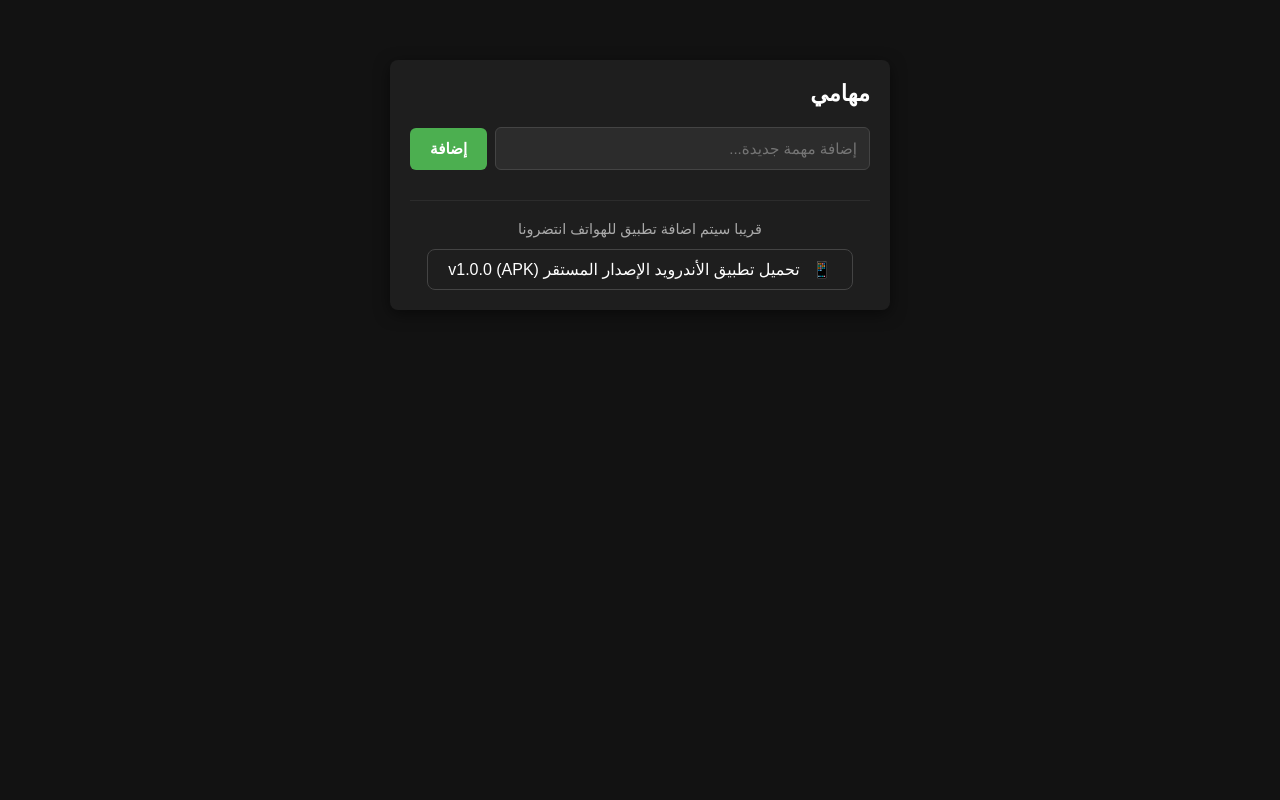
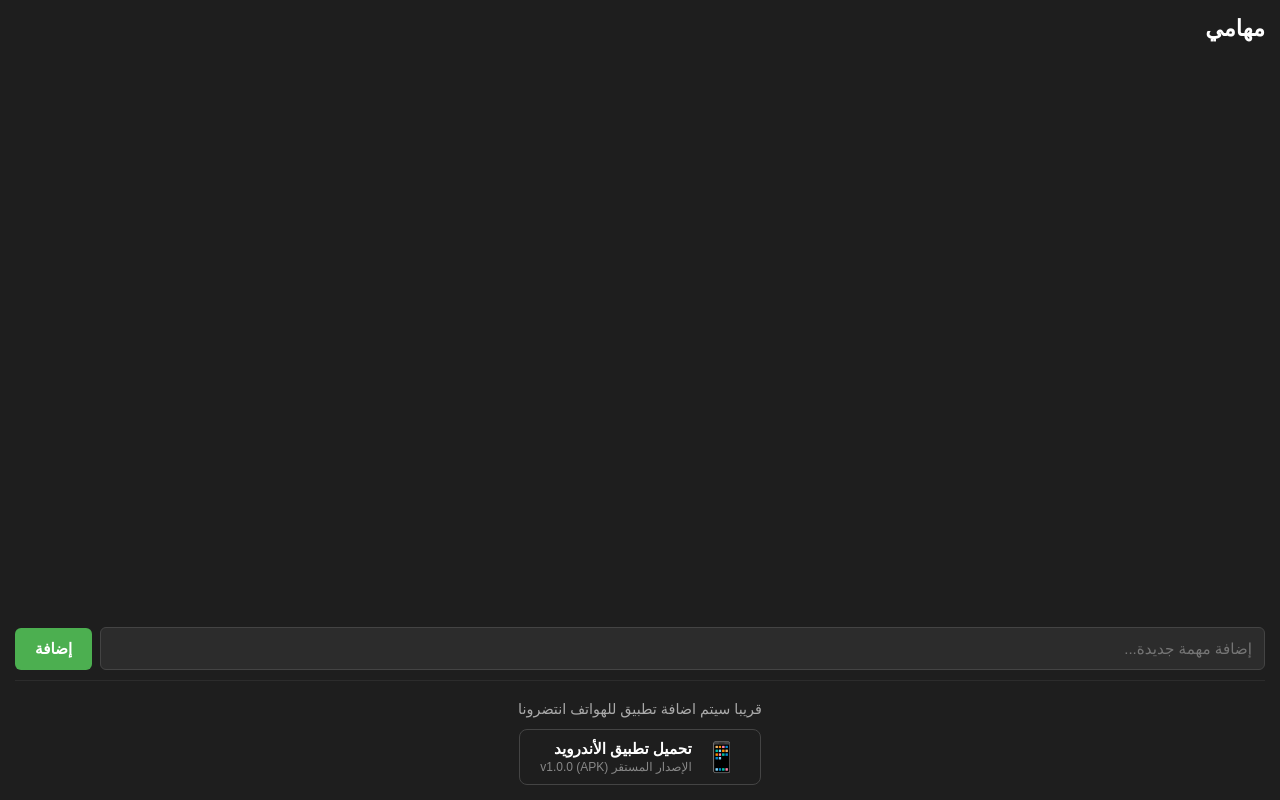
Before and after one commit to webAppLearner/SimpleToDoWebsite, a website: page public/index.html in a window 1280 px wide. Drawn offline with nearby package versions, Linux system fonts and the light colour scheme; no server answers.

Commit message:
Update style.css

```diff
--- a/public/style.css
+++ b/public/style.css
@@ -9,16 +9,23 @@ body {
     background-color: #121212;
     color: #ffffff;
     direction: rtl;
-    padding: 20px;
+    padding: 0;
+    margin: 0;
+    height: 100vh;
+    overflow: hidden;
 }
 
 .container {
-    max-width: 500px;
-    margin: 40px auto;
+    width: 100%;
+    max-width: 100%;
+    margin: 0;
     background-color: #1e1e1e;
-    padding: 20px;
-    border-radius: 8px;
-    box-shadow: 0 4px 15px rgba(0, 0, 0, 0.5);
+    padding: 15px;
+    border-radius: 0;
+    box-shadow: none;
+    height: 100vh;
+    display: flex;
+    flex-direction: column;
 }
 
 .hidden {
@@ -26,14 +33,16 @@ body {
 }
 
 h2 {
-    margin-bottom: 20px;
+    margin-bottom: 15px;
     font-size: 1.4rem;
     color: #ffffff;
 }
 
 ul {
     list-style: none;
-    margin-bottom: 20px;
+    margin-bottom: 15px;
+    flex-grow: 1;
+    overflow-y: auto;
 }
 
 li {
@@ -61,6 +70,7 @@ li {
     align-items: center;
     width: 100%;
     box-sizing: border-box;
+    padding-bottom: 10px;
 }
 
 #chat-input, #main-input {
@@ -124,7 +134,7 @@ button:hover {
 }
 
 #chat-messages {
-    height: 350px;
+    flex-grow: 1;
     overflow-y: auto;
     border: 1px solid #2c2c2c;
     padding: 15px;
@@ -182,7 +192,6 @@ button:hover {
     border: 1px solid #2b3b52;
 }
 
- Bomber-style full screen modal -->
 #image-modal {
     position: fixed;
     z-index: 1000;
@@ -219,7 +228,7 @@ button:hover {
 }
 
 .download-section {
-    margin-top: 30px;
+    margin-top: auto;
     padding-top: 20px;
     border-top: 1px solid #2c2c2c;
     text-align: center;
@@ -251,3 +260,22 @@ button:hover {
 }
 
 .btn-icon {
+    font-size: 1.8rem;
+}
+
+.btn-text {
+    display: flex;
+    flex-direction: column;
+    text-align: right;
+}
+
+.btn-title {
+    font-size: 0.95rem;
+    font-weight: bold;
+}
+
+.btn-subtitle {
+    font-size: 0.75rem;
+    color: #888888;
+    margin-top: 2px;
+}
```
